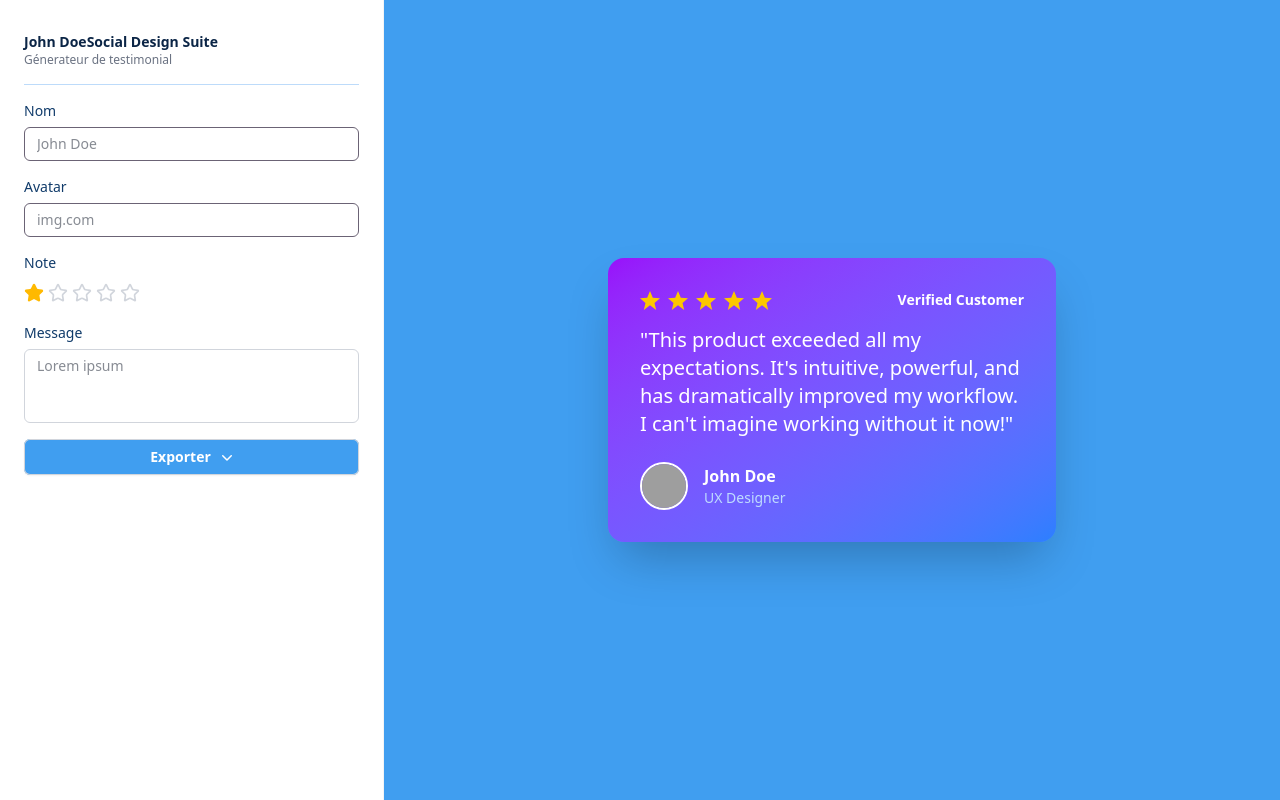
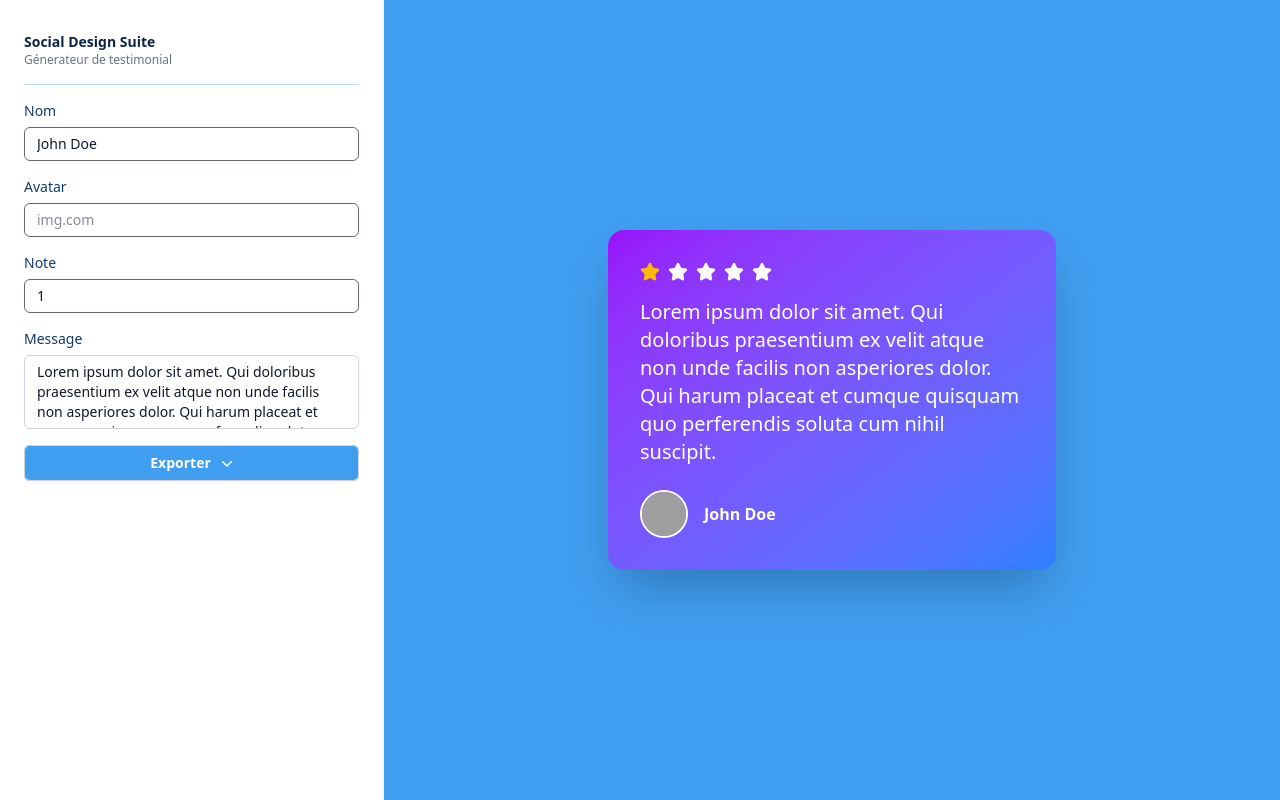
Before and after one commit to Tim-Fromentin/social-media-designer, a React (Vite) app in the folder testimonial/front/app/: page / in a window 1280 px wide. Built offline with nearby package versions, Linux system fonts and the light colour scheme; grey boxes are pictures that could not be loaded.

Commit message:
feat: change avatar, message, name and note value

```diff
--- a/testimonial/front/app/src/App.tsx
+++ b/testimonial/front/app/src/App.tsx
@@ -1,13 +1,13 @@
-import { useState, type SetStateAction } from "react";
+import { useState } from "react";
 import { SideBar } from "./components/Sidebar";
 import { Testimonial } from "./components/Testimonial";
 
 export default function App() {
   const [name, setName] = useState<string>("John Doe");
   const [avatar, setAvatar] = useState<string>(
-    "https://api.dicebear.com/10.x/lorelei/svg?seed=Felix",
+    "https://randomuser.me/api/portraits/women/91.jpg",
   );
-  const [note, setNote] = useState<number>(0);
+  const [note, setNote] = useState<number>(1);
   const [message, setMessage] = useState<string>(
     "Lorem ipsum dolor sit amet. Qui doloribus praesentium ex velit atque non unde facilis non asperiores dolor. Qui harum placeat et cumque quisquam quo perferendis soluta cum nihil suscipit.",
   );
@@ -19,7 +19,10 @@ export default function App() {
         avatar={avatar}
         setAvatar={setAvatar}
         message={message}
-        setMessage={setMessage} note={note} setNote={setNote}      />
+        setMessage={setMessage}
+        note={note}
+        setNote={setNote}
+      />
       <Testimonial name={name} avatar={avatar} message={message} note={note} />
     </main>
   );
--- a/testimonial/front/app/src/components/Sidebar.tsx
+++ b/testimonial/front/app/src/components/Sidebar.tsx
@@ -19,13 +19,12 @@ export function SideBar({
   message,
   setMessage,
   note,
-  setNote
+  setNote,
 }: Entry) {
   return (
     <aside className="w-96 flex flex-col gap-4 py-8 px-6 bg-white border-r border-gray-100 h-screen shrink-0 overflow-y-auto">
       <div>
         <h1 className="text-sm font-bold text-primary-950">
-          {name}
           Social Design Suite
         </h1>
         <p className="text-xs text-gray-500">Génerateur de testimonial</p>
@@ -47,6 +46,8 @@ export function SideBar({
             name="name"
             placeholder="John Doe"
             className="w-full py-1.5 px-3 text-sm text-gray-900 focus:outline-none rounded-md"
+            defaultValue={name}
+            onChange={(e) => setName(e.target.value)}
           />
         </div>
       </div>
@@ -65,6 +66,7 @@ export function SideBar({
             name="avatar"
             placeholder="img.com"
             className="w-full py-1.5 px-3 text-sm text-gray-900 focus:outline-none rounded-md"
+            onChange={(e) => setAvatar(e.target.value)}
           />
         </div>
       </div>
@@ -73,12 +75,19 @@ export function SideBar({
         <span className="block text-sm font-medium text-primary-900 mb-1.5">
           Note
         </span>
-        <div className="flex items-center gap-1 py-1 text-gray-300">
-          <Star className="w-5 h-5 fill-amber-400 text-amber-400 cursor-pointer" />
-          <Star className="w-5 h-5 cursor-pointer hover:text-amber-400" />
-          <Star className="w-5 h-5 cursor-pointer hover:text-amber-400" />
-          <Star className="w-5 h-5 cursor-pointer hover:text-amber-400" />
-          <Star className="w-5 h-5 cursor-pointer hover:text-amber-400" />
+        <div className="flex items-center rounded-md bg-white border focus-within:border-primary-400 focus-within:ring-1 focus-within:ring-primary-400">
+          <input
+            id="avatar"
+            type="number"
+            min={0}
+            max={5}
+            step={1}
+            name="avatar"
+            defaultValue={1}
+            placeholder="5"
+            className="w-full py-1.5 px-3 text-sm text-gray-900 focus:outline-none rounded-md"
+            onChange={(e) => setNote(parseInt(e.target.value))}
+          />
         </div>
       </div>
 
@@ -96,6 +105,8 @@ export function SideBar({
             rows={3}
             placeholder="Lorem ipsum"
             className="w-full py-1.5 px-3 text-sm text-gray-900 focus:outline-none rounded-md resize-none"
+            onChange={(e) => setMessage(e.target.value)}
+            defaultValue={message}
           />
         </div>
       </div>
--- a/testimonial/front/app/src/components/Testimonial.tsx
+++ b/testimonial/front/app/src/components/Testimonial.tsx
@@ -1,3 +1,5 @@
+import { Star } from "lucide-react";
+
 interface Entry {
   name: string;
   avatar: string;
@@ -12,59 +14,23 @@ export function Testimonial({ name, avatar, message, note }: Entry) {
         <div className="p-6 sm:p-8">
           <div className="flex justify-between items-center mb-4">
             <div className="flex items-center space-x-2">
-              <svg
-                className="w-5 h-5 text-yellow-400 fill-current"
-                xmlns="http://www.w3.org/2000/svg"
-                fill="currentColor"
-                viewBox="0 0 20 20"
-              >
-                <path d="M10 15.27L16.18 20l-1.64-7.03L20 8.24l-7.19-.61L10 1 7.19 7.63 0 8.24l5.46 4.73L3.82 20z" />
-              </svg>
-              <svg
-                className="w-5 h-5 text-yellow-400 fill-current"
-                xmlns="http://www.w3.org/2000/svg"
-                fill="currentColor"
-                viewBox="0 0 20 20"
-              >
-                <path d="M10 15.27L16.18 20l-1.64-7.03L20 8.24l-7.19-.61L10 1 7.19 7.63 0 8.24l5.46 4.73L3.82 20z" />
-              </svg>
-              <svg
-                className="w-5 h-5 text-yellow-400 fill-current"
-                xmlns="http://www.w3.org/2000/svg"
-                fill="currentColor"
-                viewBox="0 0 20 20"
-              >
-                <path d="M10 15.27L16.18 20l-1.64-7.03L20 8.24l-7.19-.61L10 1 7.19 7.63 0 8.24l5.46 4.73L3.82 20z" />
-              </svg>
-              <svg
-                className="w-5 h-5 text-yellow-400 fill-current"
-                xmlns="http://www.w3.org/2000/svg"
-                fill="currentColor"
-                viewBox="0 0 20 20"
-              >
-                <path d="M10 15.27L16.18 20l-1.64-7.03L20 8.24l-7.19-.61L10 1 7.19 7.63 0 8.24l5.46 4.73L3.82 20z" />
-              </svg>
-              <svg
-                className="w-5 h-5 text-yellow-400 fill-current"
-                xmlns="http://www.w3.org/2000/svg"
-                fill="currentColor"
-                viewBox="0 0 20 20"
-              >
-                <path d="M10 15.27L16.18 20l-1.64-7.03L20 8.24l-7.19-.61L10 1 7.19 7.63 0 8.24l5.46 4.73L3.82 20z" />
-              </svg>
+              {[...Array(note).keys()].map((index) => (
+                <Star
+                  key={index}
+                  className="w-5 h-5 fill-amber-400 text-amber-400"
+                />
+              ))}
+              {[...Array(5 - note).keys()].map((index) => (
+                <Star key={index} className="w-5 h-5 fill-white text-white" />
+              ))}
             </div>
-            <span className="text-white text-sm font-semibold">
-              Verified Customer
-            </span>
           </div>
           <blockquote className="text-white text-xl font-medium mb-6">
-            "This product exceeded all my expectations. It's intuitive,
-            powerful, and has dramatically improved my workflow. I can't imagine
-            working without it now!"
+            {message}
           </blockquote>
           <div className="flex items-center space-x-4">
             <img
-              src="https://randomuser.me/api/portraits/women/91.jpg"
+              src={avatar}
               alt="User avatar"
               className="w-12 h-12 rounded-full border-2 border-white"
             />
@@ -72,7 +38,6 @@ export function Testimonial({ name, avatar, message, note }: Entry) {
               <p className="text-white font-semibold">
                 {name || "Sarah Johnson"}
               </p>
-              <p className="text-blue-200 text-sm">UX Designer</p>
             </div>
           </div>
         </div>
```
